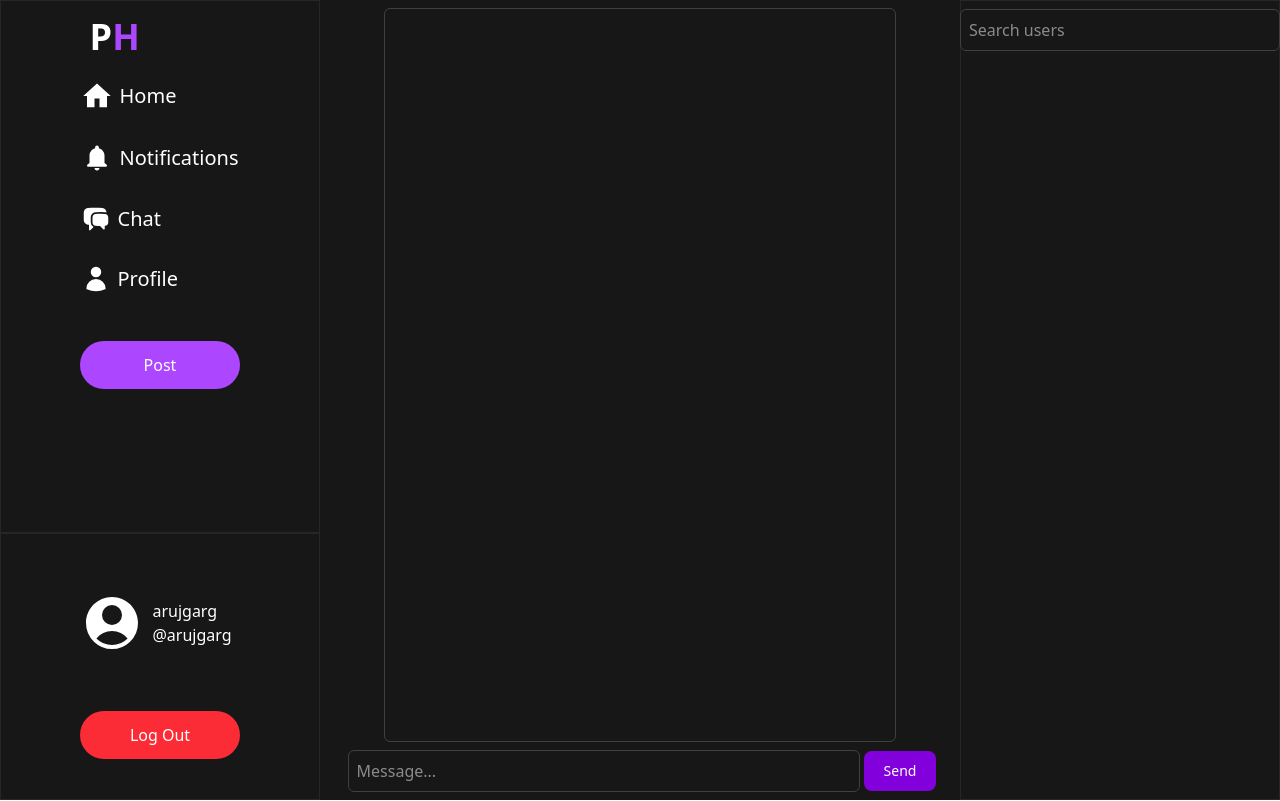
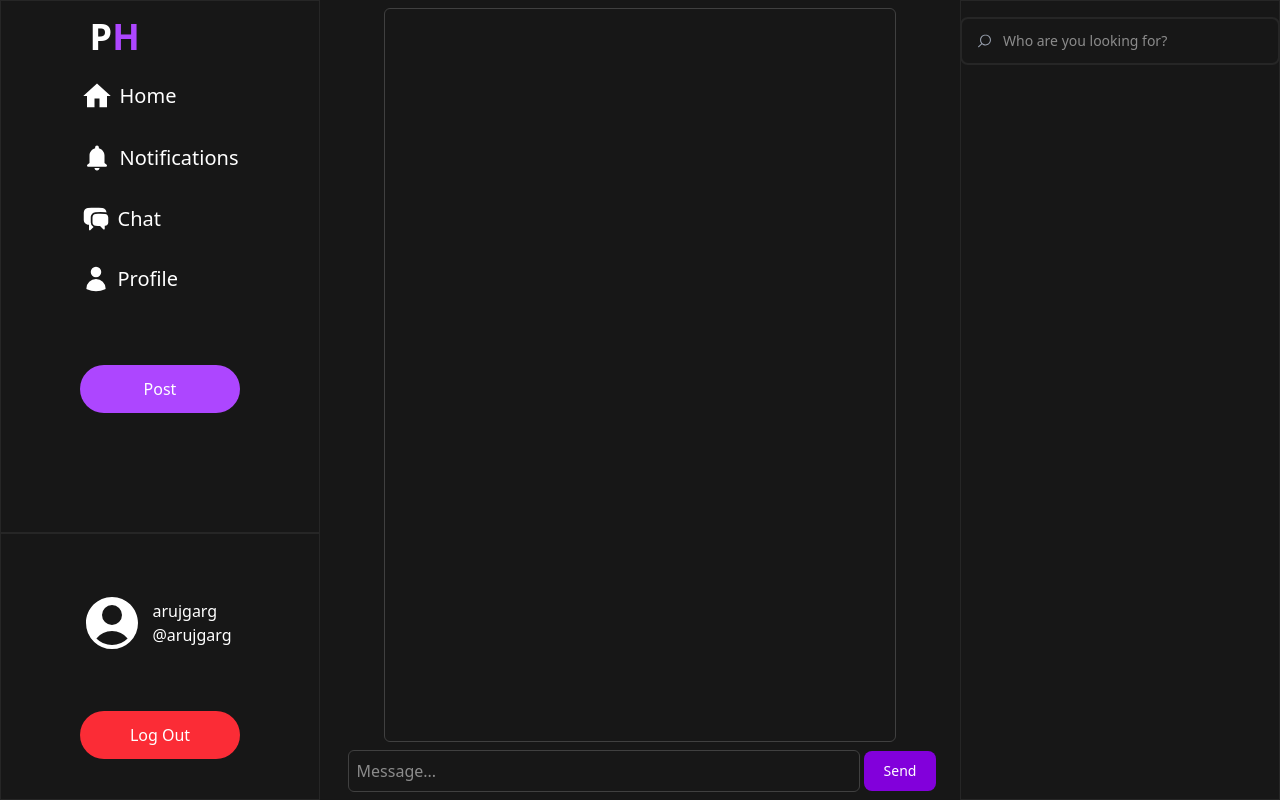
Before and after one commit to ArujGarg/PostHub, a React (Vite) app in the folder frontend/: page /chat in a window 1280 px wide. Built offline with nearby package versions, Linux system fonts and the light colour scheme.

Commit message:
minor fixes

```diff
--- a/frontend/components/Sidebar.tsx
+++ b/frontend/components/Sidebar.tsx
@@ -47,7 +47,7 @@ export function Sidebar(){
                     </div>
                 </div>
             </div>
-            <div className="m-2">
+            <div className="m-2 mt-8">
                 <button onClick={() => {
                     setShowModal(true)
                 }} type="button" className="text-white w-40 bg-purple-500 focus:outline-none  font-medium rounded-full text-md px-10 py-3 text-center mb-2  hover:bg-purple-700 cursor-pointer">Post</button>
--- a/frontend/src/pages/Chat.tsx
+++ b/frontend/src/pages/Chat.tsx
@@ -1,4 +1,5 @@
 import { ProfileSection } from "../../components/ProfileSection"
+import { SearchUser } from "../../components/SearchUser"
 import { Sidebar } from "../../components/Sidebar"
 
 export function Chat(){
@@ -12,24 +13,12 @@ export function Chat(){
                         <Messaging />
                     </div>
                     <div className="h-screen col-span-3 flex justify-center  border border-neutral-800">
-                        <UsersList />
+                       <SearchUser />
                     </div>
                 </div>
     )
 }
 
-export function UsersList(){
-    return (
-        <div>
-            <div className="flex justify-center my-2">
-                <input
-                className="mb-2 border min-w-xs rounded-md p-2 border-neutral-700"
-                type="text"
-                placeholder="Search users"></input>
-            </div>
-        </div>
-    )
-}
 
 function Messaging(){
     return (
--- a/frontend/src/pages/Home.tsx
+++ b/frontend/src/pages/Home.tsx
@@ -2,7 +2,6 @@ import { Following } from "../../components/Following";
 import { ProfileSection } from "../../components/ProfileSection";
 import { SearchUser } from "../../components/SearchUser";
 import { Sidebar } from "../../components/Sidebar";
-import { UsersList } from "./Chat";
 
 export function Home(){
     return (
```
